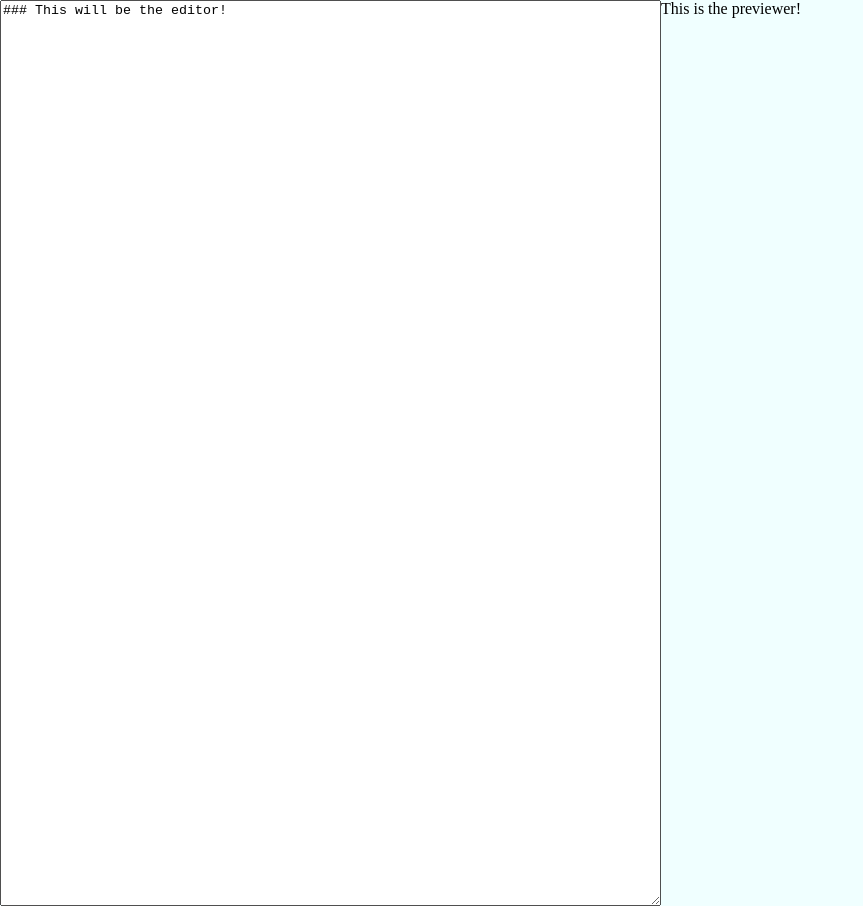
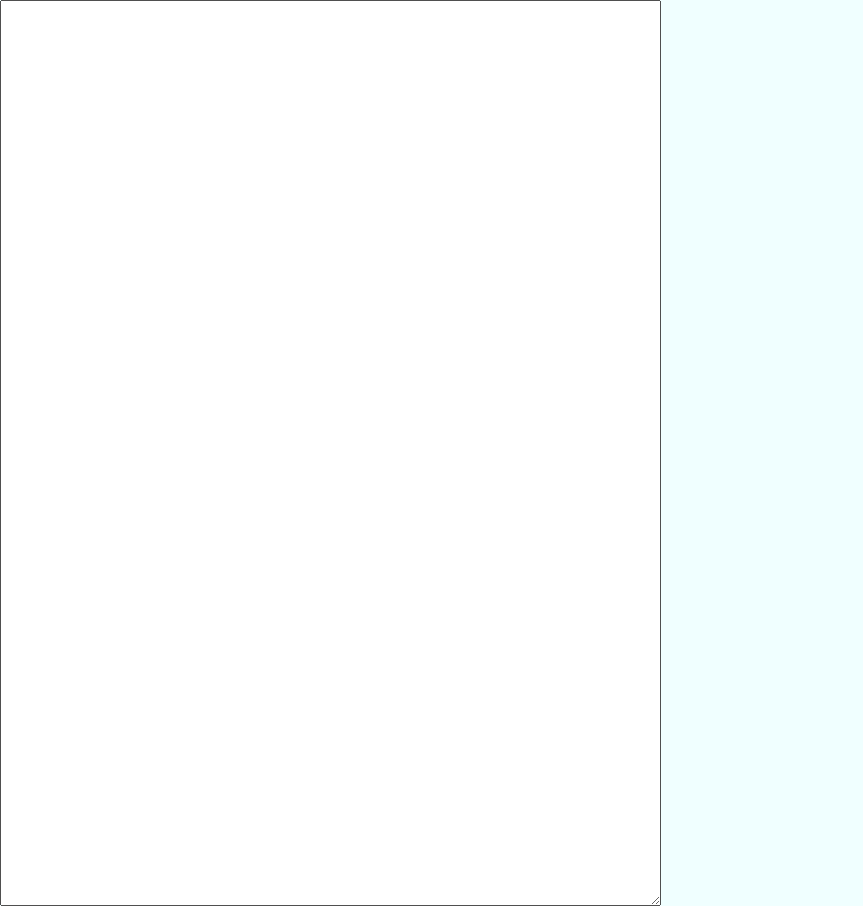
Before and after one commit to DundeeA/markdown-previewer, a React (Create React App) app: page / in a window 1280 px wide. Shown: the whole page, without its empty margins (0-863 px from the left). Built offline with nearby package versions, Linux system fonts and the light colour scheme.

Commit message:
Editor functionality, Component organization

```diff
--- a/src/components/Editor/Editor.js
+++ b/src/components/Editor/Editor.js
@@ -1,10 +1,13 @@
+import React from "react";
 
-
-function Editor() {
+function Editor(props) {
   return (
-     <textarea id='editor' rows={60} cols={80}>
-      ### This will be the editor!
-     </textarea>
+    <textarea
+      id="editor"
+      rows={60}
+      cols={80}
+      onChange={props.onChange}
+    ></textarea>
   );
 }
 
--- a/src/components/Preview/Preview.js
+++ b/src/components/Preview/Preview.js
@@ -1,15 +1,7 @@
 import React from "react";
 
-
 const Preview = (props) => {
-    return(
-    <div id="preview">
-
-     This is the previewer!
-
-    </div>
-    )
-}
-
+  return <div id="preview">{props.markDown}</div>;
+};
 
 export default Preview;
--- a/src/index.js
+++ b/src/index.js
@@ -2,16 +2,13 @@ import React from 'react';
 import ReactDOM from 'react-dom/client';
 import './index.css';
 
-
-import Editor from './components/Editor/Editor';
-import Preview from './components/Preview/Preview';
+import App from './components/App/App';
 
 const root = ReactDOM.createRoot(document.getElementById('root'));
 
 
 root.render(
   <React.StrictMode>
-    <Editor />
-    <Preview />
+   <App />
   </React.StrictMode>
 );
```
